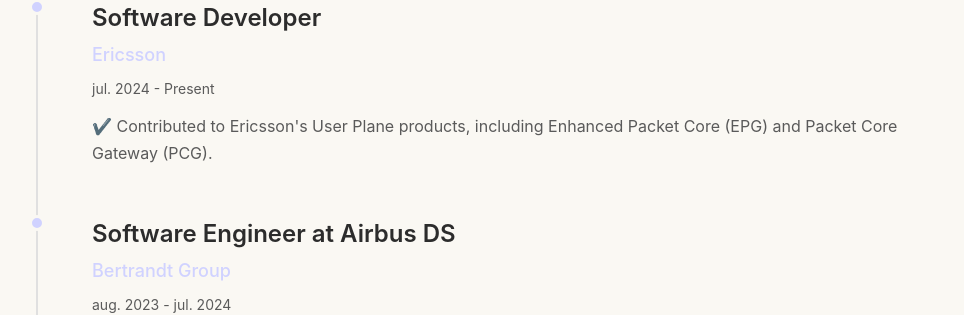
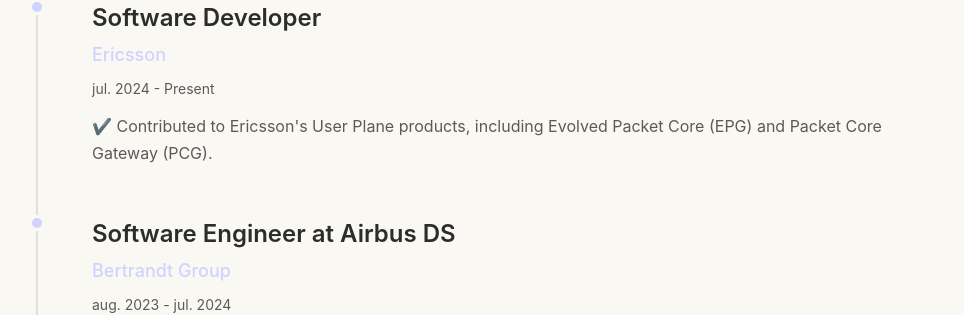
Before and after one commit to dhrodao/dhrodao.github.io, a Jekyll site: the page built from index.html, in a window 1280 px wide and 900 px high, scrolled down 965 px. Shown: the part 144-459 px from the top of the window, without its empty margins (154-1118 px from the left). Built offline with Jekyll 4.4.1, drawn with Linux system fonts in a browser that asks for light colours.

Commit message:
Update experience.yml

```diff
--- a/_data/experience.yml
+++ b/_data/experience.yml
@@ -1,7 +1,7 @@
 - title: Software Developer
   company: Ericsson
   dates: jul. 2024 - Present
-  description: ✔️ Contributed to Ericsson's User Plane products, including Enhanced Packet Core (EPG) and Packet Core Gateway (PCG).
+  description: ✔️ Contributed to Ericsson's User Plane products, including Evolved Packet Core (EPG) and Packet Core Gateway (PCG).
 
 - title: Software Engineer at Airbus DS
   company: Bertrandt Group
```
